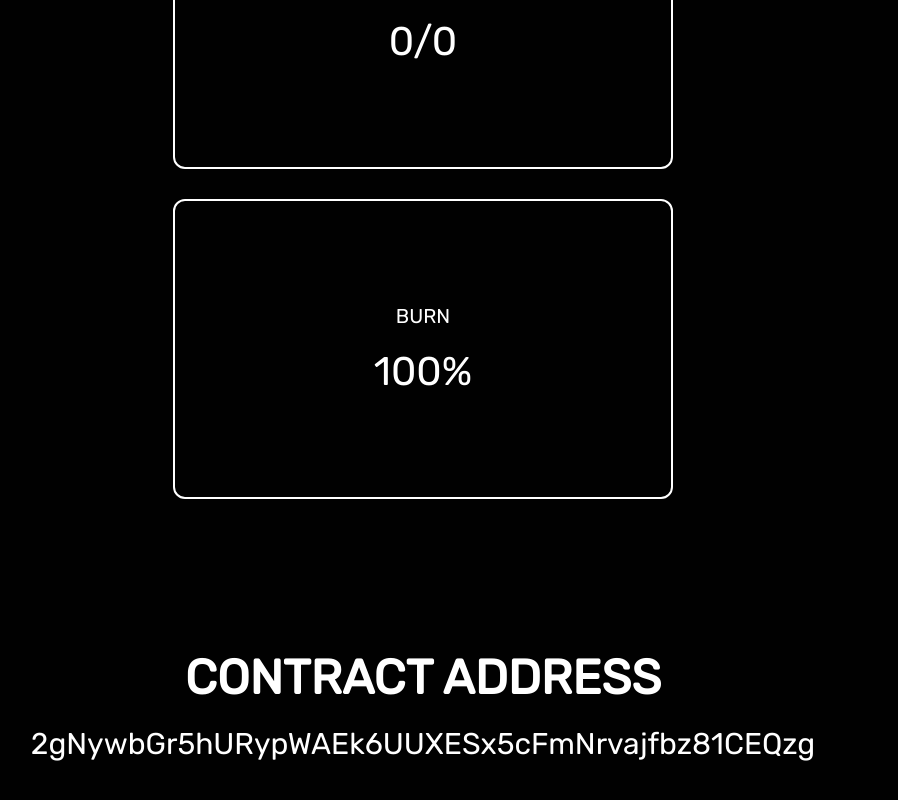
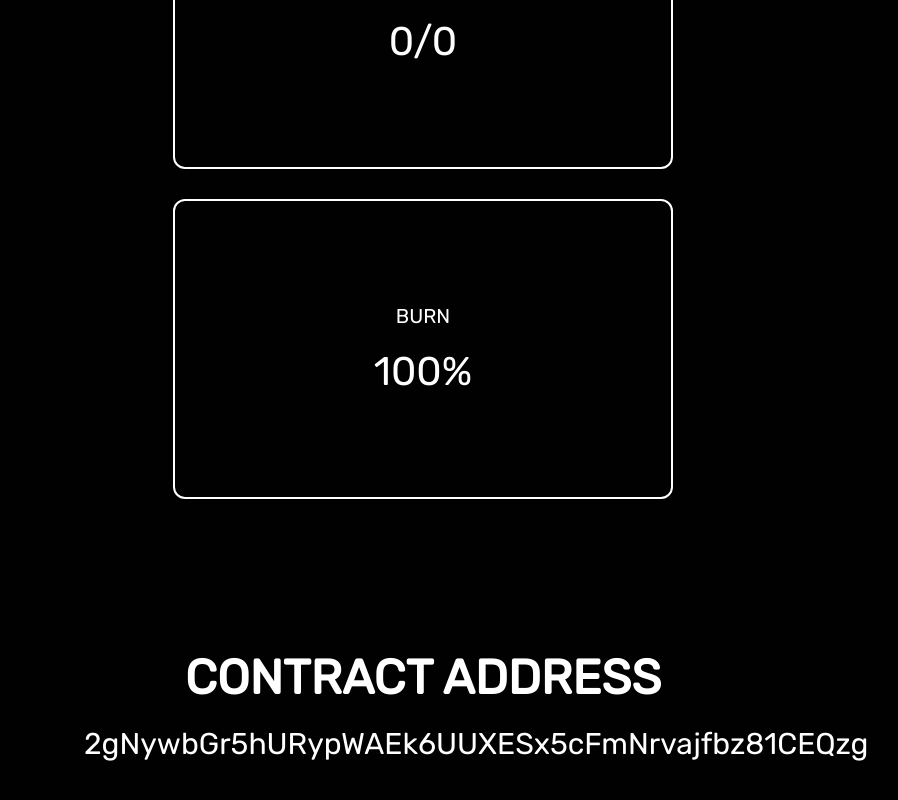
Before and after one commit to yuupsup/watchthechart, a Next.js app in the folder client/: page / in a window 1280 px wide. Shown: the part 1468-2268 px from the top of the page, without its empty margins (217-1115 px from the left). Built offline with nearby package versions, Linux system fonts and the light colour scheme.

Commit message:
Fixed formatting under About section when screen width decreases.

```diff
--- a/client/styles/Home.module.css
+++ b/client/styles/Home.module.css
@@ -40,6 +40,7 @@
   color: white;
   /*width: 718px;*/
   font-size: 30px;
+  max-width: 678px;
 }
 
 .charts {
@@ -103,7 +104,7 @@
   }
 }
 
-@media (max-width: 500px) {
+@media (max-width: 930px) {
   .section_container {
     margin: 0 50px;
   }
```
